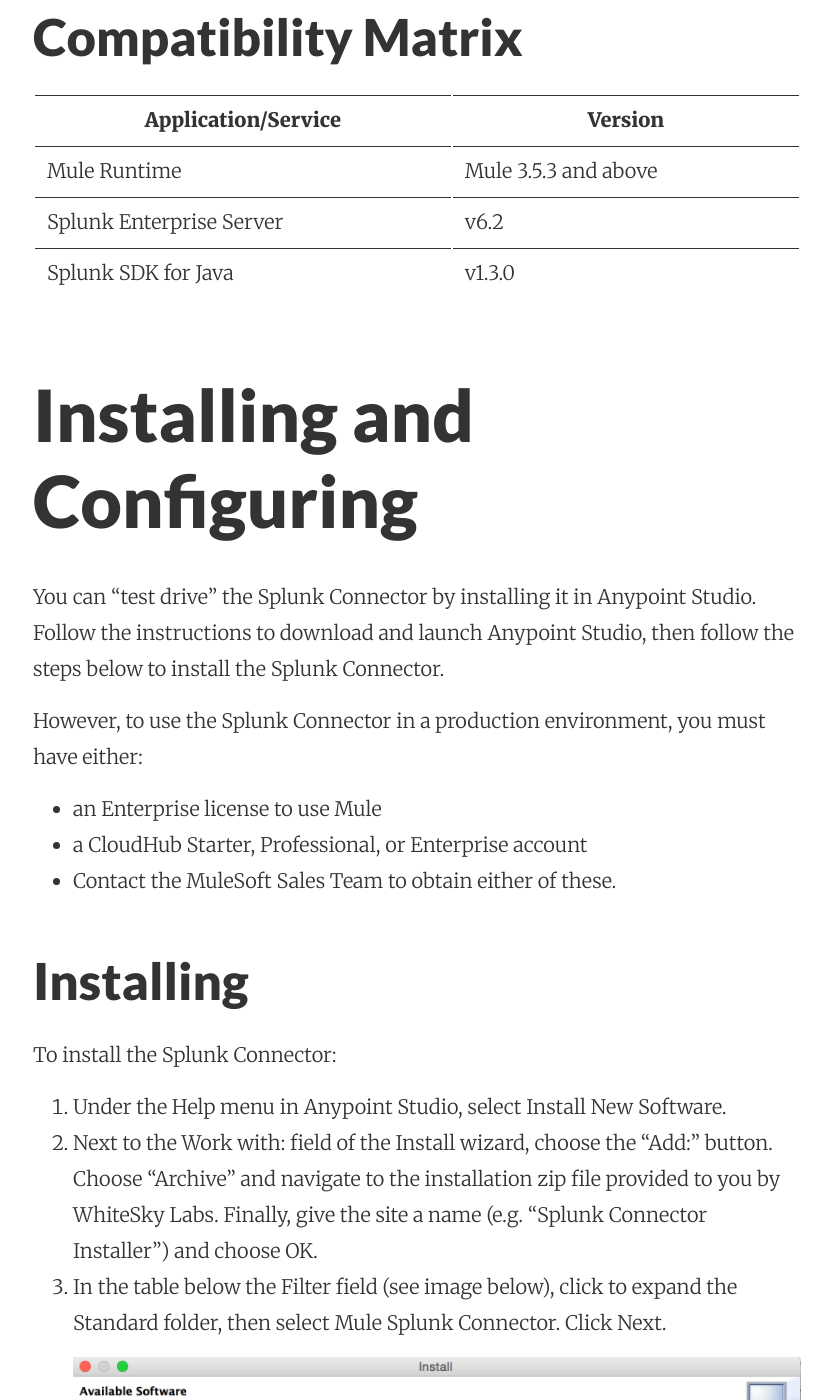
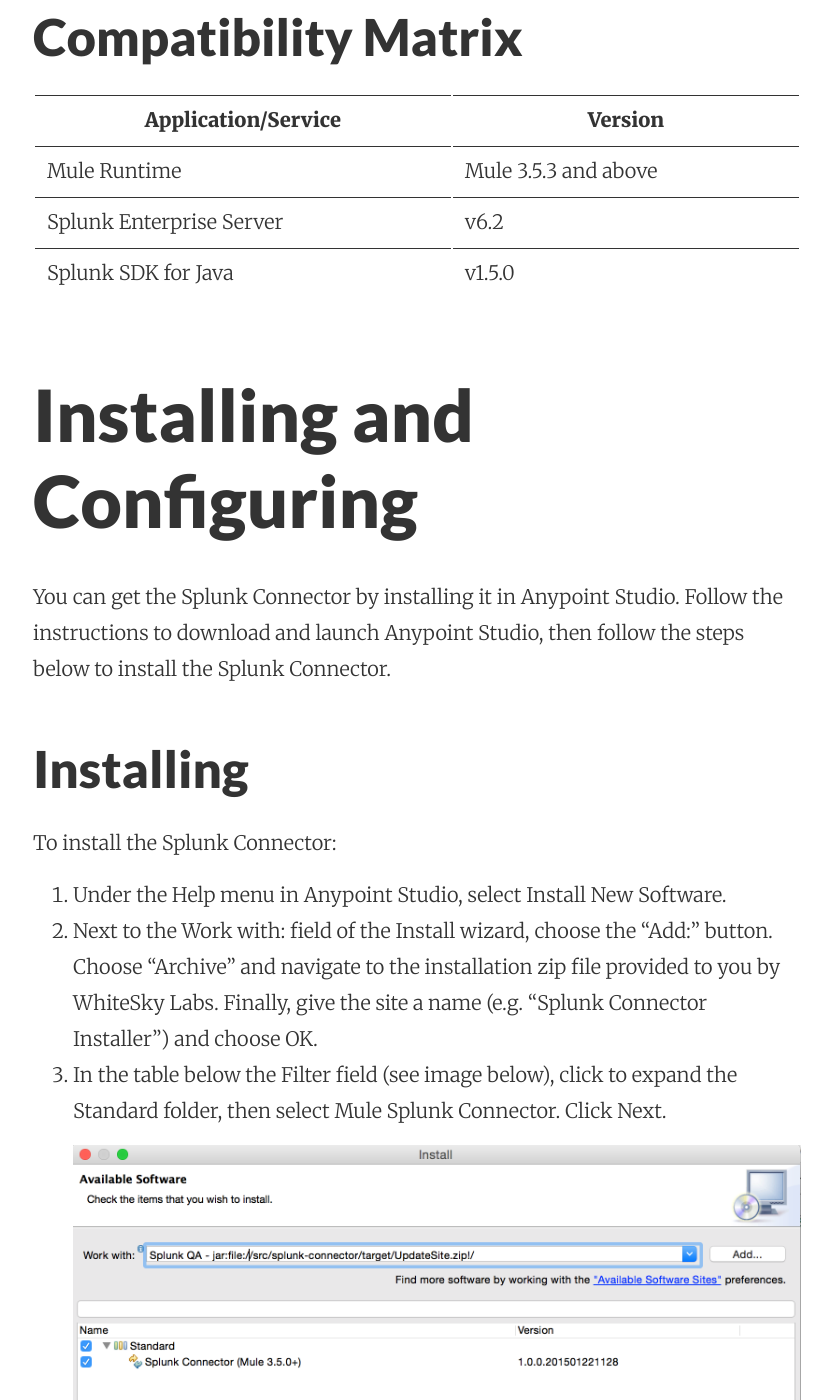
Before and after one commit to WhiteSky-Labs/splunk-connector, a Jekyll site: the page built from _posts/2018-04-23-splunk-connector.md, in a window 1280 px wide and 1400 px high, scrolled down 2547 px. Shown: the whole window, without its empty margins (223-1055 px from the left). Built offline with Jekyll 4.4.1, drawn with Linux system fonts in a browser that asks for light colours; some of the changed text lies outside the part shown.

Commit message:
Community Release

```diff
--- a/_posts/2018-04-23-splunk-connector.md
+++ b/_posts/2018-04-23-splunk-connector.md
@@ -54,19 +54,13 @@
     </tr>
     <tr>
         <td>Splunk SDK for Java</td>
-        <td>v1.3.0</td>
+        <td>v1.5.0</td>
     </tr>
 </table>
 
 # Installing and Configuring
 
-You can "test drive" the Splunk Connector by installing it in Anypoint Studio. Follow the instructions to download and launch Anypoint Studio, then follow the steps below to install the Splunk Connector.
-
-However, to use the Splunk Connector in a production environment, you must have either:
-
-* an Enterprise license to use Mule
-* a CloudHub Starter, Professional, or Enterprise account
-* Contact the MuleSoft Sales Team to obtain either of these.
+You can get the Splunk Connector by installing it in Anypoint Studio. Follow the instructions to download and launch Anypoint Studio, then follow the steps below to install the Splunk Connector.
 
 ## Installing
 
@@ -232,7 +226,7 @@
 
 # Go Further
 
-* [Release Notes](http://whitesky-labs.github.io/splunk-connector/2016/04/22/release-notes/)
+* [Release Notes](http://whitesky-labs.github.io/splunk-connector/2018/04/23/release-notes/)
 * [Splunk SDK for Java Documentation](http://dev.splunk.com/view/java-sdk/SP-CAAAEFH)
 * API Documentation is available at [http://whitesky-labs.github.io/splunk-connector/apidocs](http://whitesky-labs.github.io/splunk-connector/apidocs)
 * Read more about [http://www.mulesoft.org/documentation/display/current/Anypoint+Connectors](AnyPoint Connectors)
--- a/index.html
+++ b/index.html
@@ -61,12 +61,10 @@
 <li>Splunk SDK for Java v1.5.0</li>
 </ul>
 
-<p>If you are interested in support for other versions of MuleSoft's platforms or Splunk, please contact <a href="mailto:support@whiteskylabs.com">support@whiteskylabs.com</a>.</p>
-
 <h2>
 <a id="reporting-issues" class="anchor" href="#reporting-issues" aria-hidden="true"><span aria-hidden="true" class="octicon octicon-link"></span></a>Reporting Issues</h2>
 
-<p>You can report new issues by emailing <a href="mailto:support@whiteskylabs.com">support@whiteskylabs.com</a>.</p>
+<p>Issues will be used to keep track of bugs, enhancements, or other requests. To submit an issue, go to the Issue tab on the Stripe Connector repository and create a new issue.</p>
       </section>
       <footer>
         <p>This project is maintained by <a href="https://github.com/WhiteSky-Labs">WhiteSky-Labs</a></p>
```
Also changed, not shown: other parts of _posts/2018-04-23-splunk-connector.md (+2 -2 lines), _posts/2018-04-23-release-notes.md (+2 -2 lines), about.md (+2 -3 lines), params.json (+1 -1 lines).
